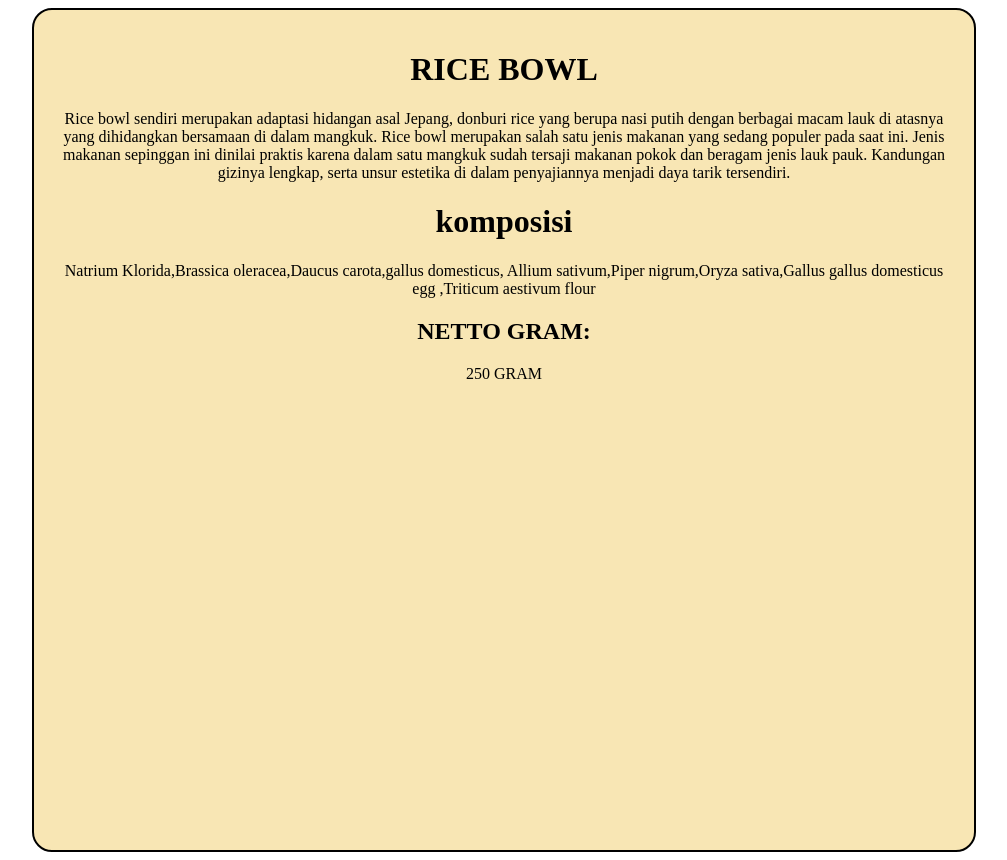
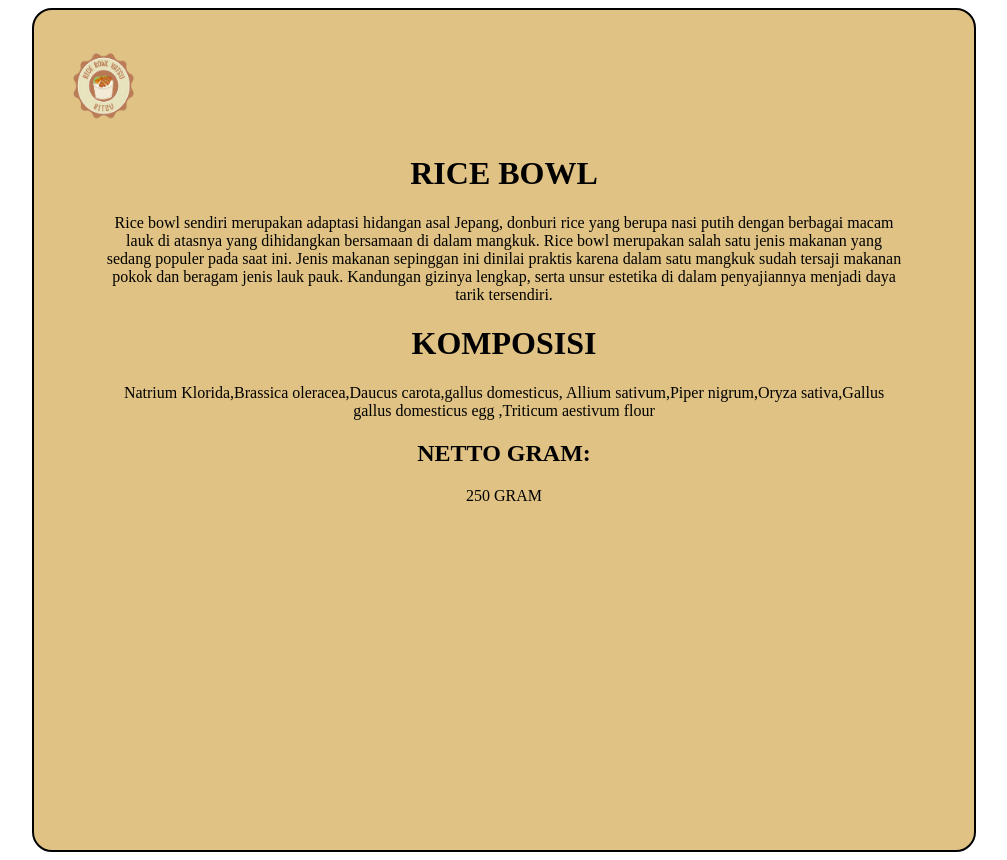
Before and after one commit to citraaa45/webpkk, a plain HTML site: page 2ndpage.html in a window 1280 px wide. Shown: the whole page, without its empty margins (126-1133 px from the left). Drawn offline with Linux system fonts and the light colour scheme.

Commit message:
Update 2ndpage.html

```diff
--- a/2ndpage.html
+++ b/2ndpage.html
@@ -1,3 +1,4 @@
+
 <!DOCTYPE html>
 <html lang="en">
 <head>
@@ -5,10 +6,14 @@
     <meta name="viewport" content="width=device-width, initial-scale=1.0">
     <title>Document</title>
     <style>
+        .logo{
+            height:100px;
+            width:100px;
+        }
         .wrap{
             height:800px;
             width:900px;
-            background-color: rgba(248, 229, 177, 0.952);
+            background-color: rgba(223, 192, 126, 0.952);
             border-radius:20px;
             padding:20px;
             border:2px solid black;
@@ -16,25 +21,33 @@
         }
         .wraptext{
             text-align: center;
+            margin-left:50px;
+            margin-right:50px;
 
+        }
+        .wrap2{
+            display: flex;
+            align-items: end;
         }
     </style>
 </head>
 <body>
     <div class="wrap">
+        <div>
+            <img class="logo" src="logo.png" alt="">
+        </div>
         <div class="wraptext">
             <h1>RICE BOWL</h1>
             <p>Rice bowl sendiri merupakan adaptasi hidangan asal Jepang, donburi rice yang berupa
             nasi putih dengan berbagai macam lauk di atasnya yang dihidangkan bersamaan di dalam mangkuk.
             Rice bowl merupakan salah satu jenis makanan yang sedang populer pada saat ini. Jenis makanan sepinggan ini dinilai praktis karena dalam satu mangkuk sudah tersaji makanan pokok dan beragam jenis lauk pauk. Kandungan gizinya lengkap,
             serta unsur estetika di dalam penyajiannya menjadi daya tarik tersendiri.</p>
-            <h1>komposisi</h1>
+            <h1>KOMPOSISI</h1>
             <p>Natrium Klorida,Brassica oleracea,Daucus carota,gallus domesticus,
             Allium sativum,Piper nigrum,Oryza sativa,Gallus gallus domesticus egg
             ,Triticum aestivum flour</p>
             <h2>NETTO GRAM:</h2>
             <P>250 GRAM</P>
-        </div>
-    </div>
+         </div>
 </body>
 </html>
```
